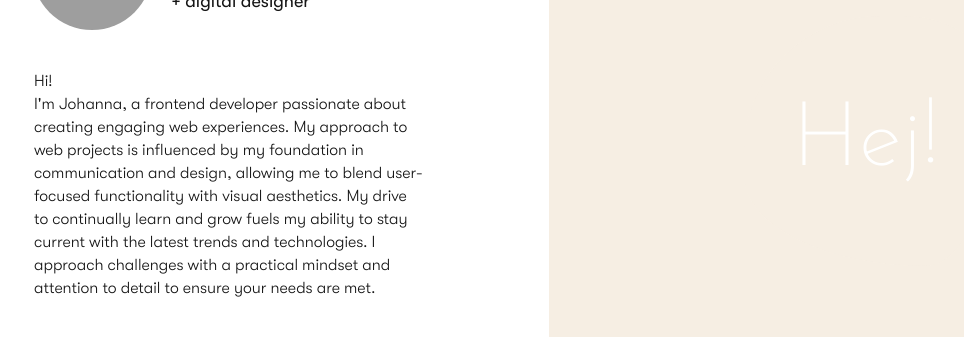
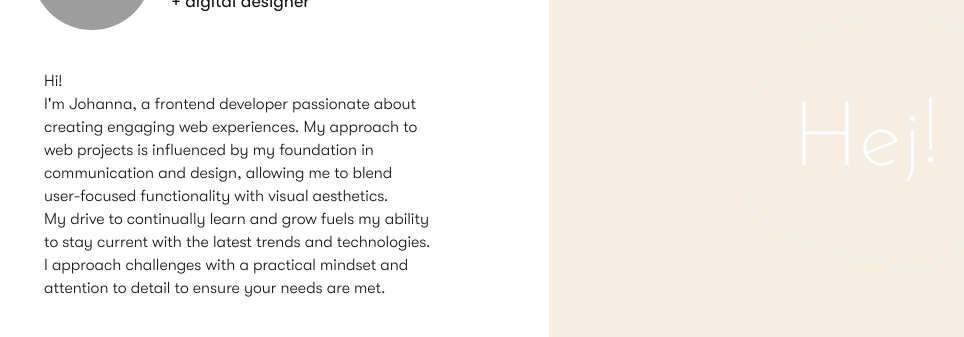
Before and after one commit to JohLeo/Portfolio, a React (Create React App) app: page / in a window 1280 px wide. Shown: the part 259-596 px from the top of the page, without its empty margins (91-1055 px from the left). Built offline with nearby package versions, Linux system fonts and the light colour scheme; grey boxes are pictures that could not be loaded.

Commit message:
profile text styled

```diff
--- a/src/components/Personal/Intro.js
+++ b/src/components/Personal/Intro.js
@@ -29,14 +29,16 @@ export const TheProfile = () => {
 
         <Paragraph AboutText="AboutText">
         Hi! <br />
-        I&apos;m Johanna, a frontend developer passionate about creating
-        engaging web experiences. My approach to web projects
-        is influenced by my foundation in communication and design, allowing
-        me to blend user-focused functionality with visual aesthetics.
-        My drive to continually learn and grow fuels my ability to stay current
-        with the latest trends and technologies. I approach challenges with a
-        practical mindset and attention to detail to ensure your
-        needs are met.
+        I&apos;m Johanna, a frontend developer passionate
+        about creating engaging web experiences.
+        My approach to web projects is influenced by my
+        foundation in communication and design, allowing me to blend <br />
+        user-focused functionality with visual aesthetics.<br />
+        My drive to continually learn and grow fuels my
+        ability to stay current with the latest
+        trends and technologies. I approach challenges
+        with a practical mindset and attention to detail
+        to ensure your needs are met.
         </Paragraph>
         <IconsContainer>
           <Icons
--- a/src/components/lib/recomp.js
+++ b/src/components/lib/recomp.js
@@ -44,6 +44,10 @@ const BreadParagraph = styled.p`
     margin: 40px 0 0;
     padding: 0;
     max-width: 390px;
+
+    @media (min-width: 668px) {
+      margin: 40px 0 0 20px;
+    }
   }
 `;
 
--- a/src/fonts/font.css
+++ b/src/fonts/font.css
@@ -47,3 +47,15 @@
     font-weight: 900;
     font-style: normal;
 }
+
+@font-face {
+    font-family: 'GT Walsheim Pro';
+    src: url('GTWalsheimPro-Thin.eot');
+    src: local('GT Walsheim Pro Thin'), local('GTWalsheimPro-Thin'),
+        url('GTWalsheimPro-Thin.eot?#iefix') format('embedded-opentype'),
+        url('GTWalsheimPro-Thin.woff2') format('woff2'),
+        url('GTWalsheimPro-Thin.woff') format('woff'),
+        url('GTWalsheimPro-Thin.ttf') format('truetype');
+    font-weight: 100;
+    font-style: normal;
+}
--- a/src/index.css
+++ b/src/index.css
@@ -21,7 +21,7 @@ h1, h5, dt, a {
 }
 
 a {
-font-family: 'GT Walsheim Pro';
+font-family: 'GT Walsheim Pro', sans-serif;
 font-weight: normal;
 letter-spacing: 0.5px;
 }
```
